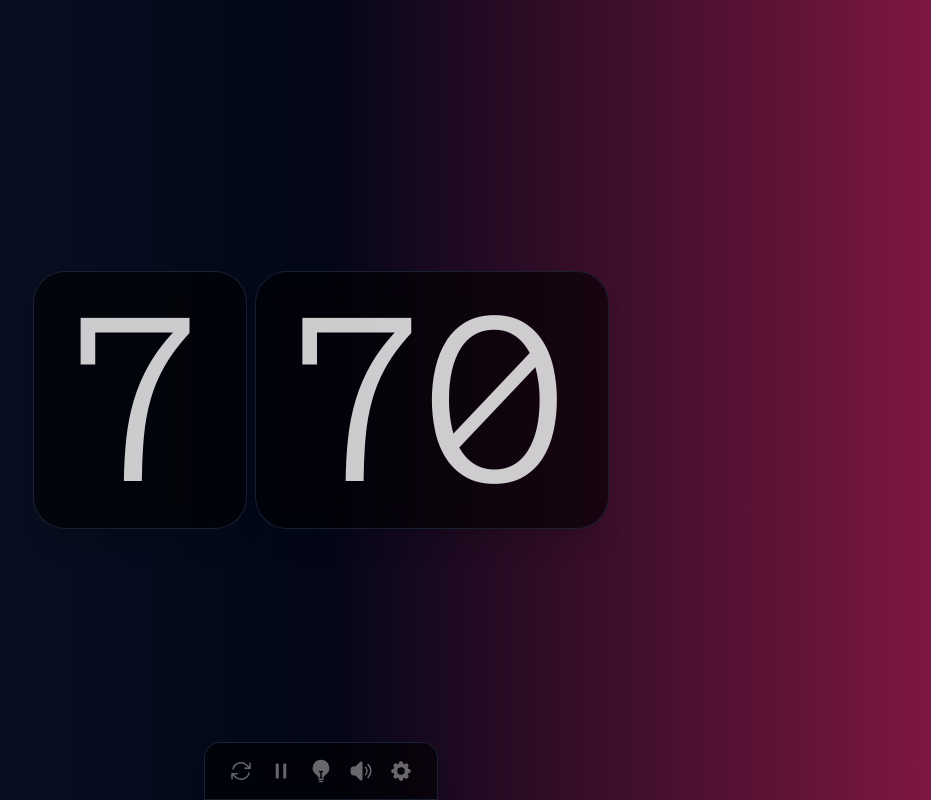
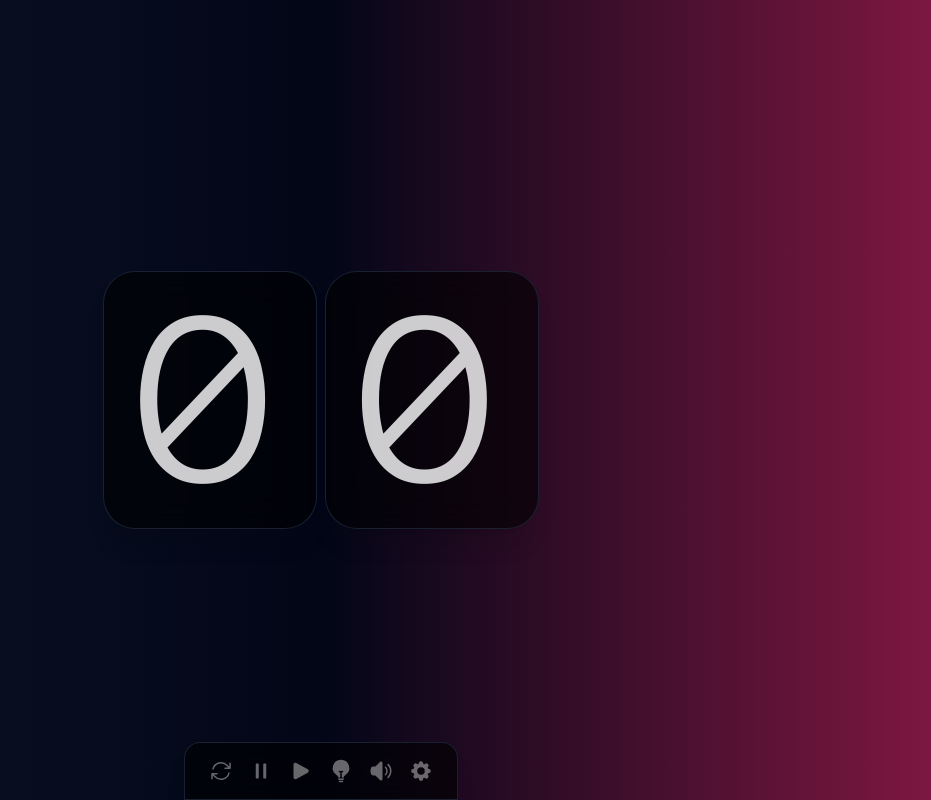
Before and after one commit to MarcusVeres/pomo-pro, a website: page index.html in a window 1280 px wide. Both pictures are taken after a click on the item 560 px from the left and 771 px from the top of the page. Shown: the whole page, without its empty margins (319-1250 px from the left). Drawn offline with nearby package versions, Linux system fonts and the light colour scheme; files that its build step writes are made by us from their sources.

Commit message:
adds control hooks and binds them to counter control

```diff
--- a/index.html
+++ b/index.html
@@ -13,29 +13,34 @@
 
   <nav class="pt-4 pb-4 px-6 text-center border rounded-t-[16px] shadow-xl border-slate-800 bg-black/60 backdrop-blur-lg border-opacity-80 absolute bottom-0 left-1/2 transform -translate-x-1/2">
     <ul class="flex flex-row gap-4 text-white/40">
-      <li class="transition-all duration-500 ease-in-out cursor-pointer hover:text-white">
+      <li id="control-reset" class="transition-all duration-500 ease-in-out cursor-pointer hover:text-white">
         <svg xmlns="http://www.w3.org/2000/svg" viewBox="0 0 24 24" fill="currentColor" class="size-6">
           <path fill-rule="evenodd" d="M4.755 10.059a7.5 7.5 0 0 1 12.548-3.364l1.903 1.903h-3.183a.75.75 0 1 0 0 1.5h4.992a.75.75 0 0 0 .75-.75V4.356a.75.75 0 0 0-1.5 0v3.18l-1.9-1.9A9 9 0 0 0 3.306 9.67a.75.75 0 1 0 1.45.388Zm15.408 3.352a.75.75 0 0 0-.919.53 7.5 7.5 0 0 1-12.548 3.364l-1.902-1.903h3.183a.75.75 0 0 0 0-1.5H2.984a.75.75 0 0 0-.75.75v4.992a.75.75 0 0 0 1.5 0v-3.18l1.9 1.9a9 9 0 0 0 15.059-4.035.75.75 0 0 0-.53-.918Z" clip-rule="evenodd" />
         </svg>
       </li>
-      <li class="transition-all duration-500 ease-in-out cursor-pointer hover:text-white">
+      <li id="control-pause" class="transition-all duration-500 ease-in-out cursor-pointer hover:text-white">
         <svg xmlns="http://www.w3.org/2000/svg" viewBox="0 0 24 24" fill="currentColor" class="size-6">
           <path fill-rule="evenodd" d="M6.75 5.25a.75.75 0 0 1 .75-.75H9a.75.75 0 0 1 .75.75v13.5a.75.75 0 0 1-.75.75H7.5a.75.75 0 0 1-.75-.75V5.25Zm7.5 0A.75.75 0 0 1 15 4.5h1.5a.75.75 0 0 1 .75.75v13.5a.75.75 0 0 1-.75.75H15a.75.75 0 0 1-.75-.75V5.25Z" clip-rule="evenodd" />
         </svg>
       </li>
-      <li class="transition-all duration-500 ease-in-out cursor-pointer hover:text-white">
+      <li id="control-start" class="transition-all duration-500 ease-in-out cursor-pointer hover:text-white">
+        <svg xmlns="http://www.w3.org/2000/svg" viewBox="0 0 24 24" fill="currentColor" class="size-6">
+          <path fill-rule="evenodd" d="M4.5 5.653c0-1.427 1.529-2.33 2.779-1.643l11.54 6.347c1.295.712 1.295 2.573 0 3.286L7.28 19.99c-1.25.687-2.779-.217-2.779-1.643V5.653Z" clip-rule="evenodd" />
+        </svg>
+      </li>
+      <li id="" class="transition-all duration-500 ease-in-out cursor-pointer hover:text-white">
         <svg xmlns="http://www.w3.org/2000/svg" viewBox="0 0 24 24" fill="currentColor" class="size-6">
           <path d="M12 .75a8.25 8.25 0 0 0-4.135 15.39c.686.398 1.115 1.008 1.134 1.623a.75.75 0 0 0 .577.706c.352.083.71.148 1.074.195.323.041.6-.218.6-.544v-4.661a6.714 6.714 0 0 1-.937-.171.75.75 0 1 1 .374-1.453 5.261 5.261 0 0 0 2.626 0 .75.75 0 1 1 .374 1.452 6.712 6.712 0 0 1-.937.172v4.66c0 .327.277.586.6.545.364-.047.722-.112 1.074-.195a.75.75 0 0 0 .577-.706c.02-.615.448-1.225 1.134-1.623A8.25 8.25 0 0 0 12 .75Z" />
           <path fill-rule="evenodd" d="M9.013 19.9a.75.75 0 0 1 .877-.597 11.319 11.319 0 0 0 4.22 0 .75.75 0 1 1 .28 1.473 12.819 12.819 0 0 1-4.78 0 .75.75 0 0 1-.597-.876ZM9.754 22.344a.75.75 0 0 1 .824-.668 13.682 13.682 0 0 0 2.844 0 .75.75 0 1 1 .156 1.492 15.156 15.156 0 0 1-3.156 0 .75.75 0 0 1-.668-.824Z" clip-rule="evenodd" />
         </svg>
       </li>
-      <li class="transition-all duration-500 ease-in-out cursor-pointer hover:text-white">
+      <li id="" class="transition-all duration-500 ease-in-out cursor-pointer hover:text-white">
         <svg xmlns="http://www.w3.org/2000/svg" viewBox="0 0 24 24" fill="currentColor" class="size-6">
           <path d="M13.5 4.06c0-1.336-1.616-2.005-2.56-1.06l-4.5 4.5H4.508c-1.141 0-2.318.664-2.66 1.905A9.76 9.76 0 0 0 1.5 12c0 .898.121 1.768.35 2.595.341 1.24 1.518 1.905 2.659 1.905h1.93l4.5 4.5c.945.945 2.561.276 2.561-1.06V4.06ZM18.584 5.106a.75.75 0 0 1 1.06 0c3.808 3.807 3.808 9.98 0 13.788a.75.75 0 0 1-1.06-1.06 8.25 8.25 0 0 0 0-11.668.75.75 0 0 1 0-1.06Z" />
           <path d="M15.932 7.757a.75.75 0 0 1 1.061 0 6 6 0 0 1 0 8.486.75.75 0 0 1-1.06-1.061 4.5 4.5 0 0 0 0-6.364.75.75 0 0 1 0-1.06Z" />
         </svg>
       </li>
-      <li class="transition-all duration-500 ease-in-out cursor-pointer hover:text-white">
+      <li id="" class="transition-all duration-500 ease-in-out cursor-pointer hover:text-white">
         <svg xmlns="http://www.w3.org/2000/svg" viewBox="0 0 24 24" fill="currentColor" class="size-6">
           <path fill-rule="evenodd" d="M11.828 2.25c-.916 0-1.699.663-1.85 1.567l-.091.549a.798.798 0 0 1-.517.608 7.45 7.45 0 0 0-.478.198.798.798 0 0 1-.796-.064l-.453-.324a1.875 1.875 0 0 0-2.416.2l-.243.243a1.875 1.875 0 0 0-.2 2.416l.324.453a.798.798 0 0 1 .064.796 7.448 7.448 0 0 0-.198.478.798.798 0 0 1-.608.517l-.55.092a1.875 1.875 0 0 0-1.566 1.849v.344c0 .916.663 1.699 1.567 1.85l.549.091c.281.047.508.25.608.517.06.162.127.321.198.478a.798.798 0 0 1-.064.796l-.324.453a1.875 1.875 0 0 0 .2 2.416l.243.243c.648.648 1.67.733 2.416.2l.453-.324a.798.798 0 0 1 .796-.064c.157.071.316.137.478.198.267.1.47.327.517.608l.092.55c.15.903.932 1.566 1.849 1.566h.344c.916 0 1.699-.663 1.85-1.567l.091-.549a.798.798 0 0 1 .517-.608 7.52 7.52 0 0 0 .478-.198.798.798 0 0 1 .796.064l.453.324a1.875 1.875 0 0 0 2.416-.2l.243-.243c.648-.648.733-1.67.2-2.416l-.324-.453a.798.798 0 0 1-.064-.796c.071-.157.137-.316.198-.478.1-.267.327-.47.608-.517l.55-.091a1.875 1.875 0 0 0 1.566-1.85v-.344c0-.916-.663-1.699-1.567-1.85l-.549-.091a.798.798 0 0 1-.608-.517 7.507 7.507 0 0 0-.198-.478.798.798 0 0 1 .064-.796l.324-.453a1.875 1.875 0 0 0-.2-2.416l-.243-.243a1.875 1.875 0 0 0-2.416-.2l-.453.324a.798.798 0 0 1-.796.064 7.462 7.462 0 0 0-.478-.198.798.798 0 0 1-.517-.608l-.091-.55a1.875 1.875 0 0 0-1.85-1.566h-.344ZM12 15.75a3.75 3.75 0 1 0 0-7.5 3.75 3.75 0 0 0 0 7.5Z" clip-rule="evenodd" />
         </svg>
--- a/logic.js
+++ b/logic.js
@@ -5,6 +5,9 @@ var pp = (function(){
   let workTime = 15; // TODO - convert from seconds to ms later. Use low values for testing.
 
   // INTERNAL
+  let controlPause = null;
+  let controlReset = null;
+  let controlStart = null;
   let displayMinutes = null;
   let displaySeconds = null;
   let intervalFunction = null;
@@ -48,7 +51,9 @@ var pp = (function(){
     intervalFunction = null;
   }
   const resetCounter = () => {
-
+    pauseCounter();
+    ticks = 0;
+    updateDisplay();
   }
 
   // UI
@@ -61,6 +66,14 @@ var pp = (function(){
   // INITIALIZING
   function Init()
   {
+    controlPause = document.getElementById("control-pause");
+    controlReset = document.getElementById("control-reset");
+    controlStart = document.getElementById("control-start");
+
+    controlPause.addEventListener("click" , () => { pauseCounter(); });
+    controlReset.addEventListener("click" , () => { resetCounter(); });
+    controlStart.addEventListener("click" , () => { startCounter(); });
+
     displayMinutes = document.getElementById("display-minutes");
     displaySeconds = document.getElementById("display-seconds");
 
```
